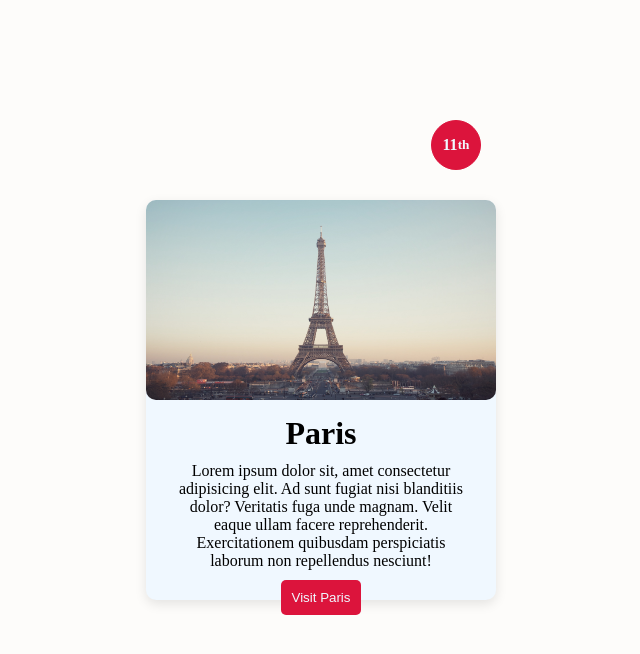
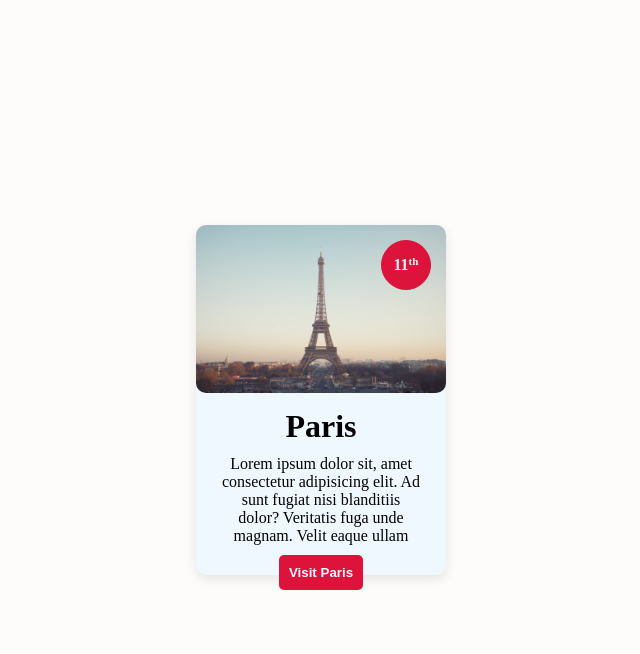
Before and after one commit to Vijayrajdev/FSWD-2021, a plain HTML site: page index.html in a window 1280 px wide. Shown: the whole page, without its empty margins (319-959 px from the left). Drawn offline with Linux system fonts and the light colour scheme.

Commit message:
completed task

```diff
--- a/index.html
+++ b/index.html
@@ -11,17 +11,18 @@
     <div class="container">
       <div class="card">
         <img src="/assets/background.jpg" alt="" />
-        <div class="circle">11 <sup>th</sup></div>
+        <div class="circle">
+          11 <sup><sup>th</sup></sup>
+        </div>
         <div class="content">
           <h1 class="heading">Paris</h1>
           <p class="description">
             Lorem ipsum dolor sit, amet consectetur adipisicing elit. Ad sunt
             fugiat nisi blanditiis dolor? Veritatis fuga unde magnam. Velit
-            eaque ullam facere reprehenderit. Exercitationem quibusdam
-            perspiciatis laborum non repellendus nesciunt!
+            eaque ullam
           </p>
         </div>
-        <button class="primary">Visit Paris</button>
+        <button>Visit Paris</button>
       </div>
     </div>
   </body>
--- a/style.css
+++ b/style.css
@@ -7,9 +7,11 @@
 body {
   background-color: #fdfcfa;
 }
+
 .container {
   height: 100vh;
   display: flex;
+  /* flex-wrap: wrap;  */
   align-items: center;
   justify-content: center;
 }
@@ -17,17 +19,18 @@ body {
 .card {
   display: flex;
   flex-direction: column;
-  height: 400px;
-  width: 350px;
+  height: 350px;
+  width: 250px;
+  position: relative;
   align-items: center;
   box-shadow: rgba(0, 0, 0, 0.1) 0px 4px 12px;
   border-radius: 10px;
   background-color: aliceblue;
+  margin: 50px;
 }
 
 img {
-  width: 350px;
-  height: 200px;
+  width: 100%;
   margin-bottom: 15px;
   border-radius: 10px;
 }
@@ -50,21 +53,22 @@ button {
   margin: 10px 0;
   color: aliceblue;
   cursor: pointer;
+  font-weight: 700;
 }
 
 .circle {
   position: absolute;
+  right: 15px;
+  top: 15px;
   border: 1px solid crimson;
   height: 50px;
   width: 50px;
   border-radius: 50%;
   display: flex;
-  align-items: center;
+  align-items:center;
   text-align: center;
   justify-content: center;
-  right: 480px;
-  top: 120px;
-  color: aliceblue;
+  color: #f1f1f1;
   background-color: crimson;
   font-weight: 800;
 }
```
